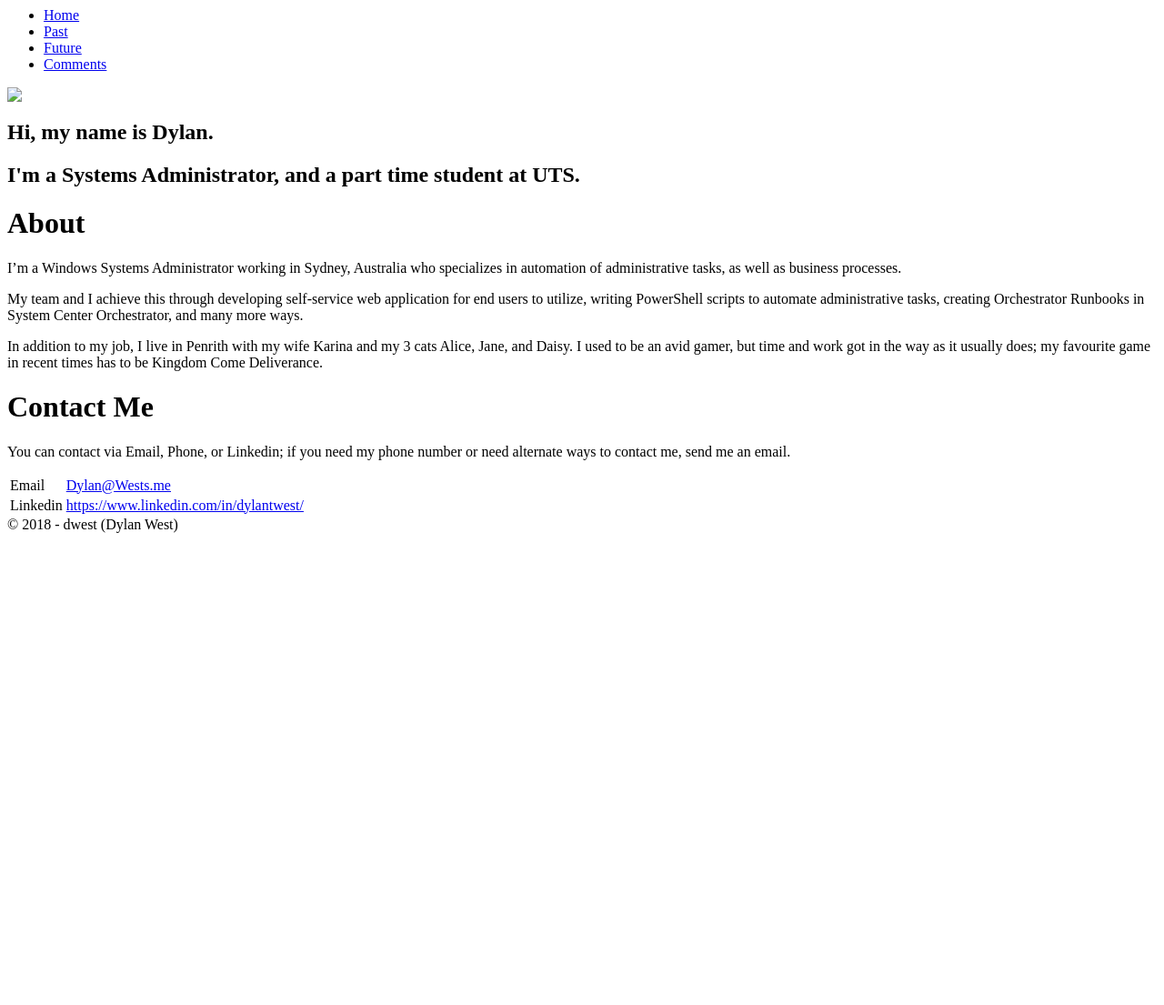
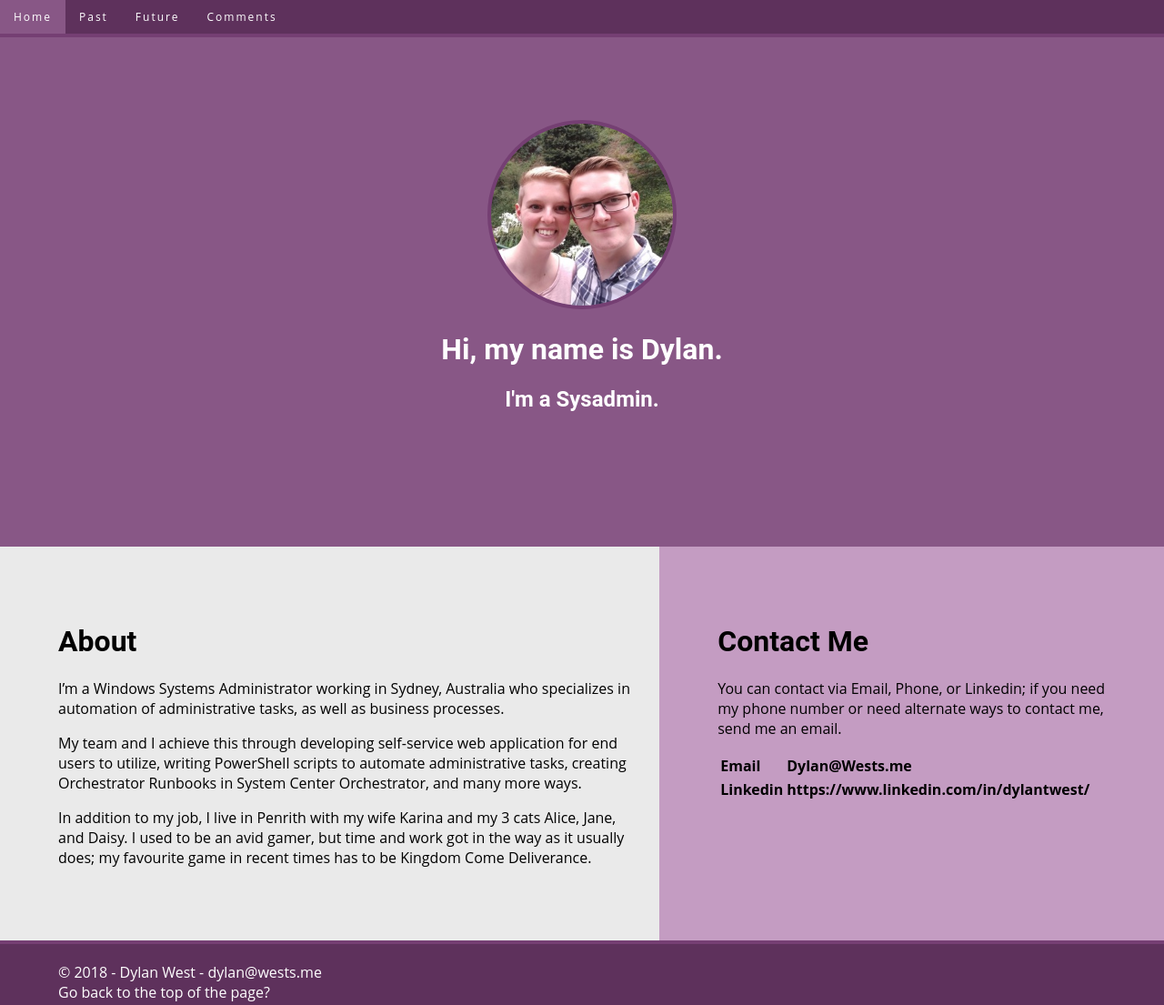
Before and after one commit to calvin/uts-websystems-personal-website, a plain HTML site: page websystems/index.html in a window 1280 px wide. Shown: the whole page at 91% size. Before the commit the page ends 800 px from the top, so only its background shows below. Drawn offline with Linux system fonts and the light colour scheme.

Commit message:
Add stylign to the front end

```diff
--- a/websystems/index.html
+++ b/websystems/index.html
@@ -1,29 +1,36 @@
 <!DOCTPYE html>
 <html>
     <head>
-
+        <link href="./websystems.css" rel="stylesheet">
+        <meta http-equiv="x-ua-compatible" content="IE=Edge">
+        <meta charset="utf-8">
+        <meta name="viewport" content="width-device-width, initial-scale=1.0">
+        <title>Dylan West - About</title>
     </head>
     <body>
-        <div class="main-body">
-            <div class="nav-container">
-                <ul class="navbar">
-                    <li><a class="active" href="/index.html">Home</a></li>
-                    <li><a href="../past.html">Past</a></li>
-                    <li><a href="../future.html">Future</a></li>
-                    <li><a href="../comments.html">Comments</a></li>
+        <div class="navbar">
+            <div class="navbar-container">
+                <ul class="navbar-links">
+                    <li><a class="active" href="./index.html">Home</a></li>
+                    <li><a href="./past.html">Past</a></li>
+                    <li><a href="./future.html">Future</a></li>
+                    <li><a href="./comments.html">Comments</a></li>
                 </ul>
             </div>
         </div>
+        <div id="main-body" class="main-body">
             <!--#region page-specific-content-->
 
             <div class="hero-container">
-            <img src="../dylan.png" class="hero-image"/>
-            <h2>Hi, my name is Dylan.</h2>
-            <h2>I'm a Systems Administrator, and a part time student at UTS.</h2>
+                <div class="hero">
+                    <img src="./dylan.jpg" class="hero-image"/>
+                    <h1>Hi, my name is Dylan.</h2>
+                    <h2>I'm a Sysadmin.</h2>
                 </div>
-        <div class="about-container">
+            </div>
+            <div id="About" class="about-container">
+                <div class="about">
                     <h1>About</h1>
-            <span class="h1-short-underline"></span>
                     <p>
                         I’m a Windows Systems Administrator working in Sydney, Australia who specializes in automation of administrative tasks, as well as business processes.
                     </p>
@@ -34,7 +41,7 @@
                         In addition to my job, I live in Penrith with my wife Karina and my 3 cats Alice, Jane, and Daisy. I used to be an avid gamer, but time and work got in the way as it usually does; my favourite game in recent times has to be Kingdom Come Deliverance.
                     </p>
                 </div>
-        <div class="container">
+                <div class="contact">
                     <h1>Contact Me</h1>
                     <p>You can contact via Email, Phone, or Linkedin; if you need my phone number or need alternate ways to contact me, send me an email.</p>
                     <table>
@@ -48,10 +55,17 @@
                         </tr>
                     </table>
                 </div>
+                <div id="#hero-clear" class="hero-clear"></div>
+            </div>
+        </div>
         <!--#endregion page-specific-content-->
         <div class="footer">
-            <!-- Here because I need one per page (I don't really need it otherwise : https://www.w3schools.com/tags/tag_span.asp) -->
-            <span>&copy 2018 - dwest (Dylan West)</span>
+            <!-- Here because I need one per page (I don't really need it otherwise : https://www.w3schools.com/tags/tag_span.asp) I also needed to have a css class that used an id eg #footer-home-->
+            <div id="#footer-home">
+                <span>&copy 2018 - Dylan West - dylan@wests.me</span>
+                </br>
+                <a href="#main-body">Go back to the top of the page?</a>
+            </div>
         </div>
     </body>
 </html>
--- a/websystems/websystems.less
+++ b/websystems/websystems.less
@@ -0,0 +1,257 @@
+/*
+Colours:
+
+Here so the colour values will show in css for peer marking as the variable... lame I know.
+@dark-purple: #5e315c;
+@purple: #753f73;;
+@light-purple: #885786;
+@lighter-purple: #c49cc2;
+@grey: #bababa;
+@light-grey: #eaeaea;
+*/
+
+@dark-purple: #5e315c;
+@purple: #753f73;;
+@light-purple: #885786;
+@lighter-purple: #c49cc2;
+@grey: #bababa;
+@light-grey: #eaeaea;
+@alternate-text-colour: white;
+
+
+/*
+Fonts - we aren't allowed to use external files or css annoyingly, I'll put them in just incase though.
+https://fonts.google.com/specimen/Roboto?selection.family=Open+Sans|Roboto
+normally you'd add this in your head:
+<link href="https://fonts.googleapis.com/css?family=Open+Sans|Roboto" rel="stylesheet">
+*/
+
+html, body {
+    font-family: 'Open Sans', Arial, sans-serif;
+    margin: 0;
+    padding: 0;
+    min-width: 100%;
+    min-height: 100%;
+}
+
+h1, h2, h3, h4, h5, h6 {
+    font-family: 'Roboto', sans-serif;
+}
+
+/*
+Hero specific
+Creating rounded images adapted from this solution:
+https://www.w3schools.com/howto/howto_css_rounded_images.asp
+*/
+.hero-container {
+    background-color: @light-purple;
+    text-align: center;
+    color: white;
+    position: relative;
+    overflow: hidden;
+    padding-bottom: 10%;
+    padding-top: 10%;
+    margin-bottom: 0;
+}
+
+.hero img{
+    border-radius: 50%;
+    -webkit-border-radius: 50%;
+    -moz-border-radius: 50%;
+    margin: 4px;
+    border: 4px solid @purple;
+    width: 200px;
+}
+
+/* https://stackoverflow.com/questions/1844207/how-to-make-a-div-to-wrap-two-float-divs-inside */
+#hero-clear, .hero-clear {
+    clear: both;
+}
+
+/*
+Nav Bar Specific
+normally I'd use bootstrap or something else but for this I implemented something based on this solution:
+https://www.w3schools.com/css/tryit.asp?filename=trycss_navbar_horizontal_responsive
+
+Normally I would have it collapse and add a hamburger menu but since the sites have to work without javascript I'm doing it this way,
+I have some java script to hide the navbar on scroll aswell though.
+*/
+.nav-container {
+    background-color: @dark-purple;
+    padding: 0 50px;
+}
+
+.navbar {
+    transition: top 0.33s ease-in-out;
+    margin-bottom: 0;
+    background-color: @dark-purple;
+    z-index: 1000;
+    border: 0;
+    font-size: 12px ;
+    line-height: 1.42857143;
+    letter-spacing: 2px;
+    border-radius: 0;
+    border-bottom: 4px solid @purple;
+    position: fixed;
+    top: 0;
+    width: 100%;
+}
+
+.navbar li a {
+    color: white;
+}
+
+.navbar-links {
+    list-style-type: none;
+    margin: 0;
+    padding: 0;
+    overflow: hidden;
+    background-color: @dark-purple;
+}
+
+.navbar-links li a {
+    display: block;
+    color: white;
+    text-align: center;
+    padding: 10px 15px;
+    text-decoration: none;
+}
+
+.navbar-links li {
+    float: left;
+}
+
+.navbar-links li a:hover{
+    color: @dark-purple;
+    background-color: white;
+    text-decoration: none;
+    position: relative;
+    margin-bottom: -4px;
+}
+
+.navbar-links li a.active {
+    color: white;
+    background-color: @light-purple;
+    text-decoration: none;
+    position: relative;
+    margin-bottom: -4px;
+}
+
+/*
+Containers
+*/
+.container {
+    padding: 10% 0%;
+    float: left;
+}
+
+.about-container {
+    background: @light-grey;
+    position: relative;
+    width: 100%;
+    overflow: hidden;
+    float: left;
+    display: flex;
+    flex-grow: row wrap;
+}
+
+.about {
+    padding-left: 5%;
+    padding-top: 5%;
+    padding-bottom: 5%;
+    padding-right: 1.66%;
+    text-align: left;
+    float: left;
+    width: 50%;
+}
+
+.contact {
+    padding-right: 5%;
+    padding-left: 5%;
+    padding-top: 5%;
+    padding-bottom: 5%;
+    text-align: left;
+    float: left;
+    background: #c49cc2;
+    width: 33.33%;
+}
+
+.contact table {
+    font-weight: bold;
+}
+
+.contact a {
+    color: black;
+    background-color: transparent;
+    text-decoration: none;
+}
+
+.contact a:visited {
+    color: black;
+    background-color: transparent;
+}
+
+.contact a:hover {
+    text-decoration: underline
+}
+
+.grey-container {
+    background-color: @grey;
+}
+
+.light-grey-container {
+    background-color: @light-grey;
+}
+
+.footer {
+    color: white;
+    bottom: 0;
+    background-color: @dark-purple;
+    float: left;
+    padding: 20px 5%;
+    width: 90%;
+    margin-top: 0;
+    border-top: 4px solid @purple;
+}
+
+.footer a {
+    color: @alternate-text-colour;
+    background-color: transparent;
+    text-decoration: none;
+}
+
+.footer a:visited {
+    color: @alternate-text-colour;
+    background-color: transparent;
+}
+
+.footer a:hover {
+    text-decoration: underline
+}
+/*
+experience
+*/
+
+.experience {
+
+}
+
+.experience-details {
+
+}
+
+.institution-detail {
+
+}
+
+.role-detail {
+
+}
+
+/*
+Media
+*/
+
+@media screen and (max-width: 745px) {
+
+}
```
Also changed, not shown: websystems/past.html (+1 -1 lines), websystems/dylan.jpg (added), websystems/websystems.css (added), 4 other files. Lines whose indentation alone changed are shown as unchanged.
